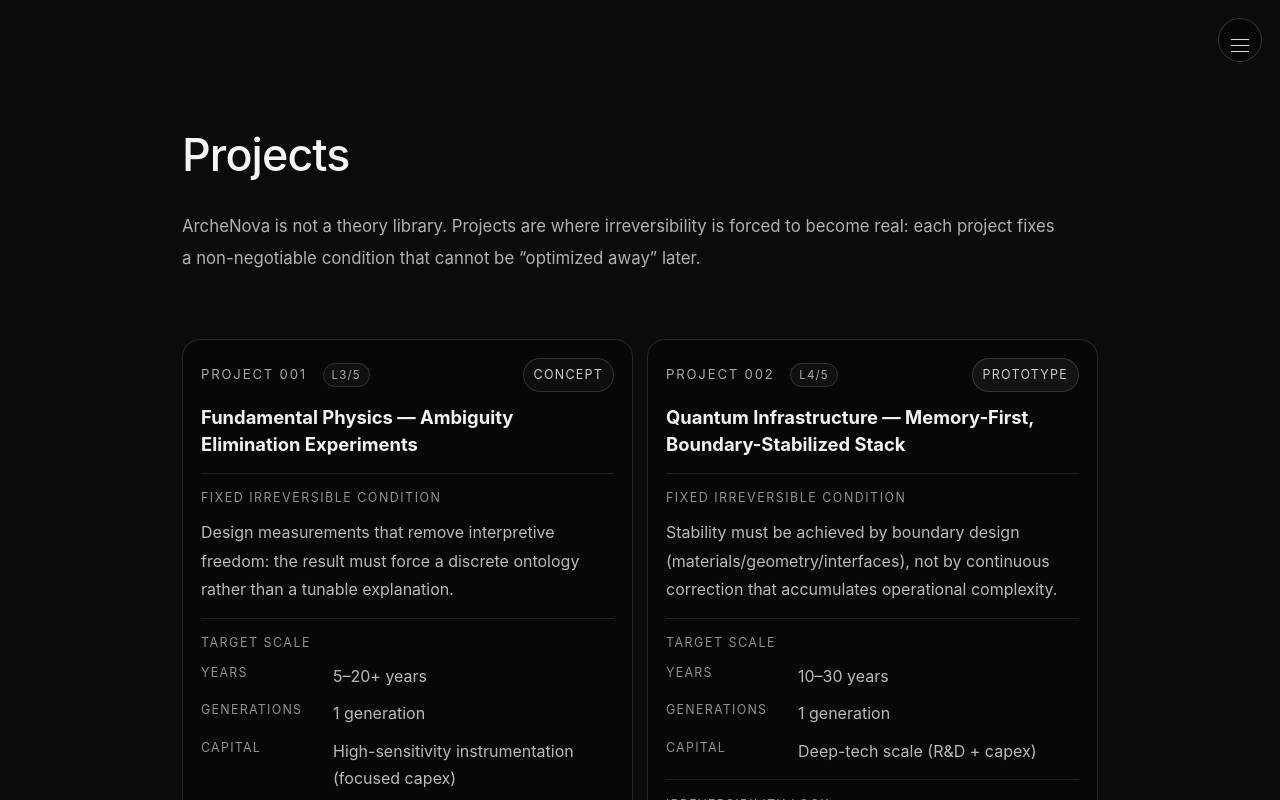
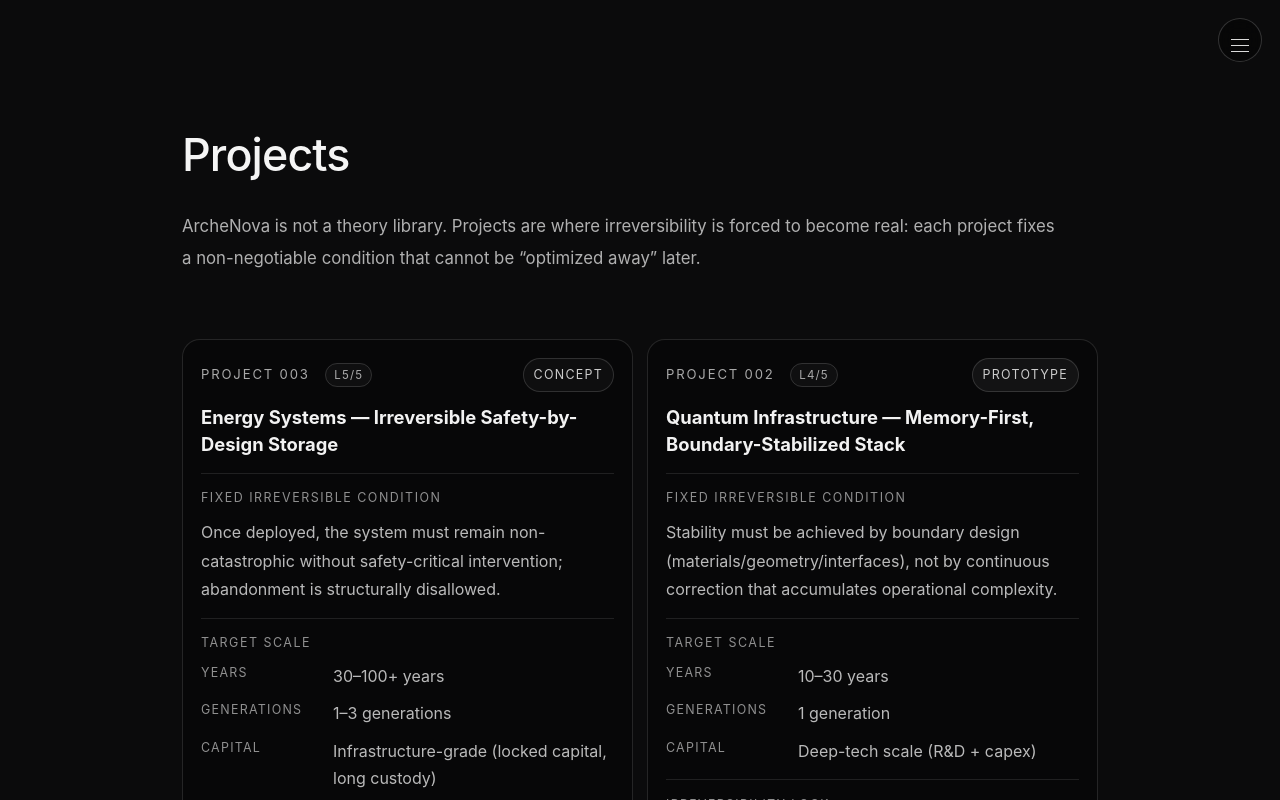
Before and after one commit to z562tbycfd-bit/archenova, a Next.js app: page /projects in a window 1280 px wide. Shown: the top 800 px of the page. Built offline with nearby package versions, Linux system fonts and the light colour scheme.

Commit message:
Sort projects by irreversibility lock level

```diff
--- a/app/projects/page.tsx
+++ b/app/projects/page.tsx
@@ -156,7 +156,9 @@ export default function ProjectsPage() {
       </header>
 
       <section className="pj-grid" aria-label="ArcheNova projects list">
-        {PROJECTS.map((p) => (
+        {[...PROJECTS]
+  .sort((a, b) => avgLock(b) - avgLock(a))
+  .map((p) => (
           <Link key={p.id} href={`/projects/${p.slug}`} className="pj-card">
            <div className="pj-top">
   <div className="pj-id">
```
